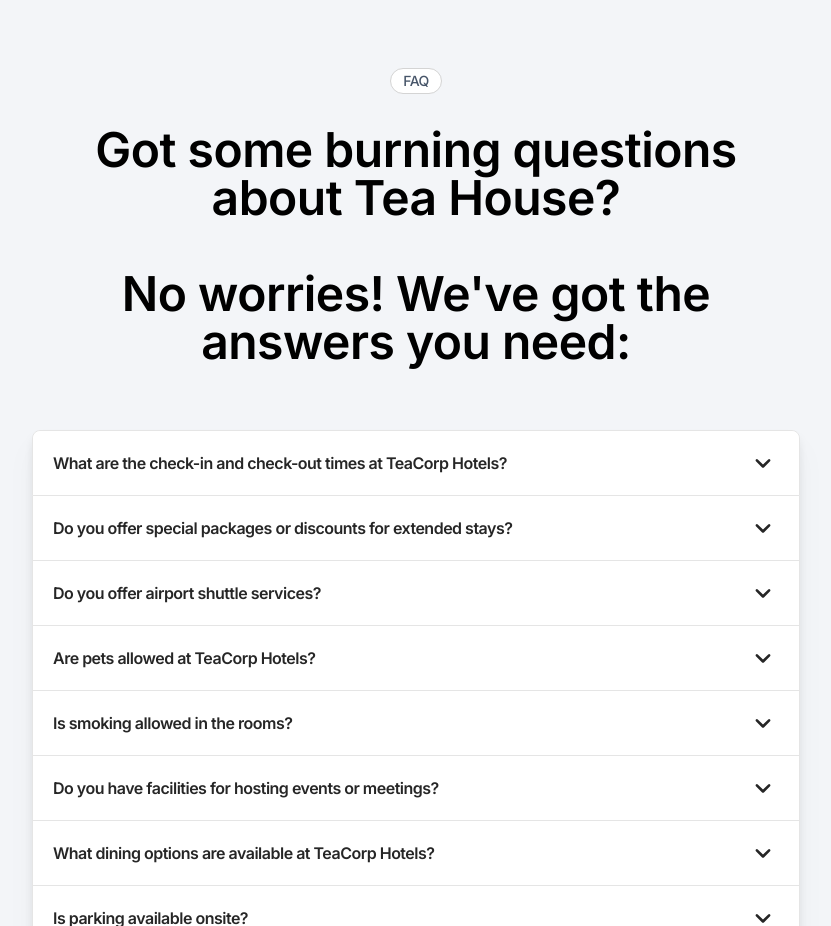
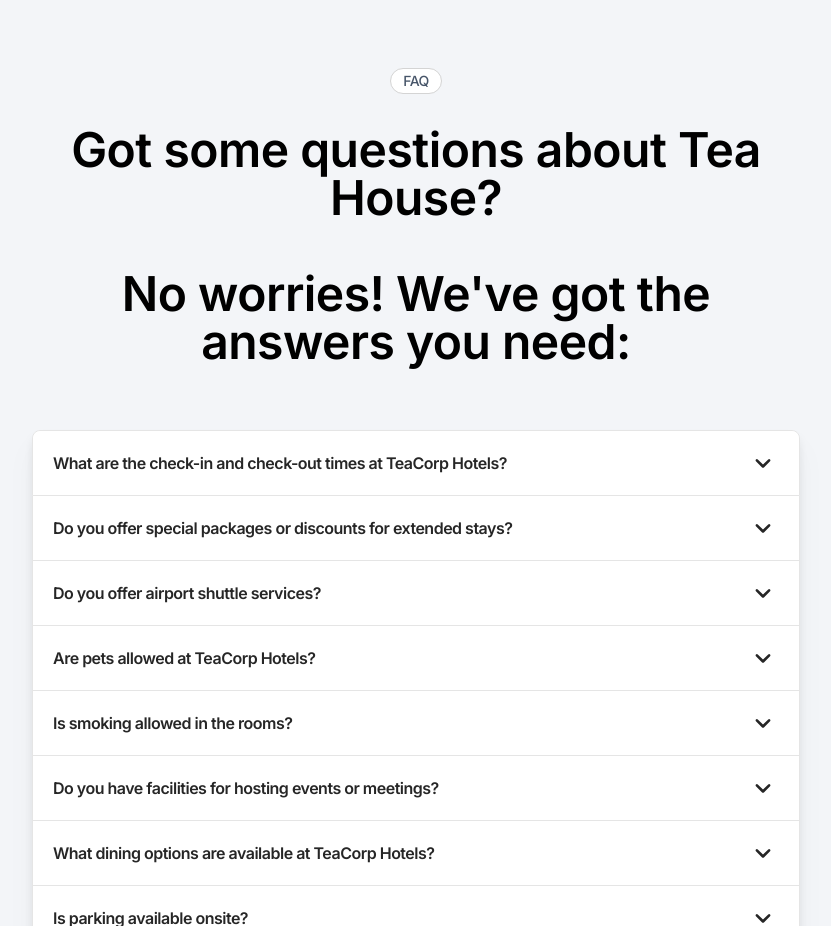
Before and after one commit to ishaan-chadha1/mk-residencies, a Next.js app: page / in a window 1280 px wide. Shown: the part 5860-6786 px from the top of the page, without its empty margins (224-1055 px from the left). Built offline with nearby package versions, Linux system fonts and the light colour scheme.

Commit message:
Removal of Burning From FAQ section

```diff
--- a/pages/index.js
+++ b/pages/index.js
@@ -207,7 +207,7 @@
                                 className="text-center mx-auto"
                                 type="default"
                             >
-                                Got some burning questions about Tea House?{" "}
+                                Got some questions about Tea House?{" "}
                                 <br></br>
                                 <br></br>No worries! We&apos;ve got the answers
                                 you need:
```
